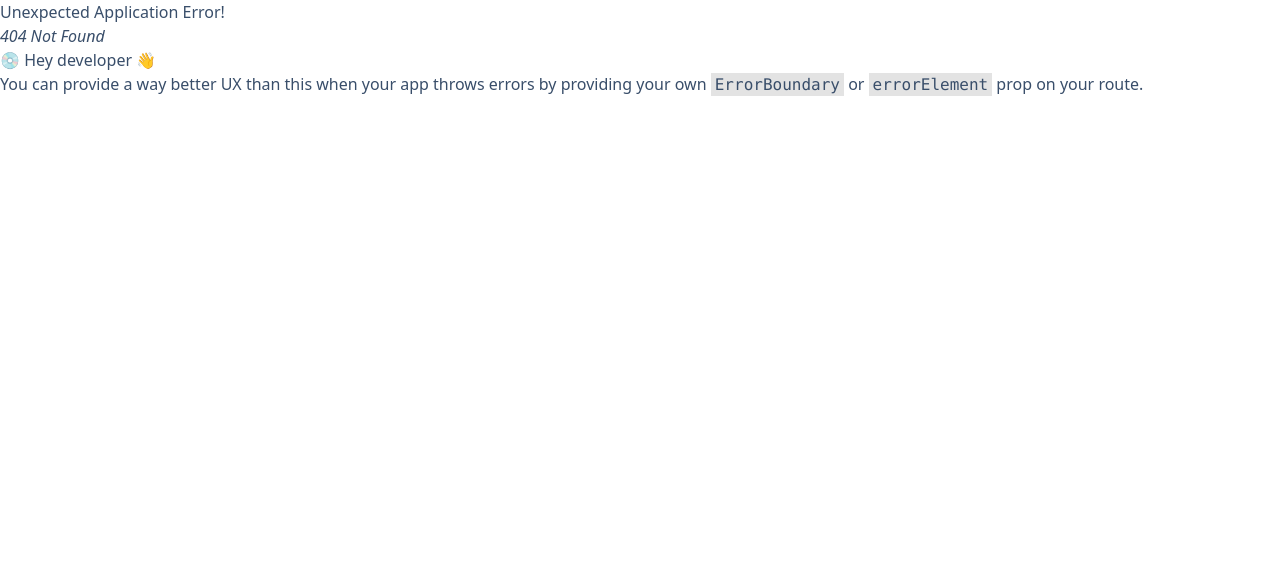
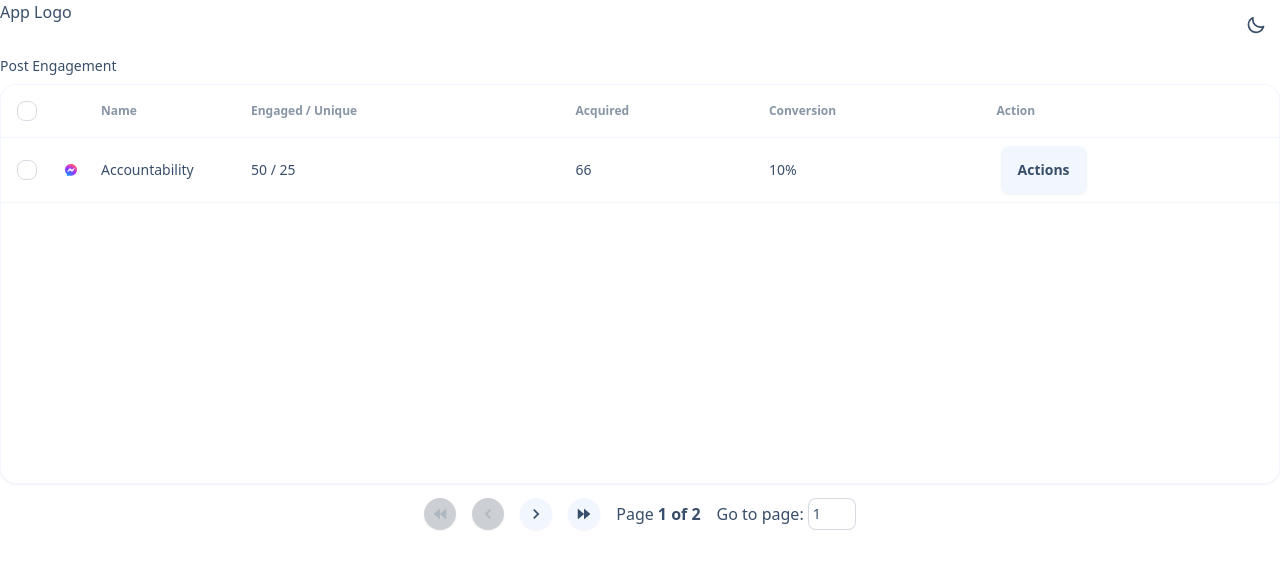
Before and after one commit to ogunsolahabib/clepher-post-engagements, a React (Vite) app: page /post-engagement in a window 1280 px wide. Before the commit this address had no page. Shown: the top 568 px of the page. Built offline with nearby package versions, Linux system fonts and the light colour scheme.

Commit message:
refactor routes

```diff
--- a/src/App.tsx
+++ b/src/App.tsx
@@ -1,99 +1,16 @@
-import { useEffect, useState } from 'react';
-import Instagram from './components/icons/Instagram';
-import Messenger from './components/icons/Messenger';
-import Header from './components/sections/Header'
-import CheckBox from './components/ui/Checkbox';
-import Dropdown, { DropDownContent } from './components/ui/Dropdown';
-import Pagination from './components/ui/Pagination';
-import Table from './components/ui/Table'
-import usePagination from './custom-hooks/usePagination';
-import EditPostEngagement from './pages/EditPostEngagement';
-import Button from './components/ui/Button';
+import { useEffect } from "react"
+import { Outlet, useNavigate } from "react-router-dom"
 
-
-const renderChannelIcon = (channel: any) => {
-  switch (channel) {
-    case 'messenger': return <Messenger width={12} height={12} />
-    case 'instagram': return <Instagram width={12} height={12} />
-    default: return null
-  }
-}
-const allData = [
-  { id: 1, name: "Accountability", engaged: 50, unique: 25, acquired: 66, conversion: 10, channel: 'messenger' },
-  { id: 2, name: "Brand", engaged: 50, unique: 25, acquired: 66, conversion: 10, channel: 'messenger' },
-
-].map(d => ({ ...d, checked: false }));
-function App() {
-  const pageSize = 1
-
-  const totalPages = Math.ceil(allData.length / pageSize);
-
-  const paginationData = usePagination(totalPages);
-
-  const [currentData, setCurrentData] = useState<Array<any>>([]);
+export function App() {
+  const navigate = useNavigate();
 
   useEffect(() => {
-    const currentData = allData.slice(paginationData.startIndex, paginationData.endIndex + 1);
-    setCurrentData(currentData)
+    navigate('/post-engagement');
+  }, [navigate])
 
-  }, [paginationData.currentPage, paginationData.endIndex, paginationData.startIndex])
-
-
-  const checkAll = (e) => {
-    const allDataCopy = [...allData];
-    if (e.target.checked) {
-      allDataCopy.forEach(d => d.checked = true);
-    } else {
-      allDataCopy.forEach(d => d.checked = false);
-    }
-    setCurrentData(allDataCopy.slice(paginationData.startIndex, paginationData.endIndex + 1))
-  }
-
-
-
-  const checkByKey = (key: number) => {
-    const allDataCopy = [...allData];
-    const itemIndex = allDataCopy.findIndex(d => d.id == key);
-
-    allDataCopy[itemIndex].checked = !allDataCopy[itemIndex].checked
-
-    setCurrentData(allDataCopy.slice(paginationData.startIndex, paginationData.endIndex + 1))
-
-  }
-
-  const isCheckAllIndeterminate = allData.some(d => d.checked) && allData.some(d => !d.checked);
-
-
-  const columns = [
-    { title: <CheckBox indeterminate={isCheckAllIndeterminate} onChange={checkAll} checked={allData.every(d => d.checked)} />, accessor: (data) => <CheckBox id={data.id} checked={data.checked} onChange={() => checkByKey(data.id)} />, width: "20px" },
-    { title: "", accessor: (data) => renderChannelIcon(data.channel), width: "20px" },
-    { title: "Name", accessor: (data: any) => data.name, width: "150px" },
-    {
-      title: "Engaged / Unique", accessor: (data) => `${data.engaged} / ${data.unique}`,
-    },
-    { title: "Acquired", accessor: (data) => data.acquired },
-    { title: "Conversion", accessor: (data) => `${data.conversion}%` },
-
-    {
-      title: "Action", accessor: () => <Dropdown className='dropdown-end' labelNode={
-        <Button size='xs' variant='outline'>Actions</Button>} contentNode={<DropDownContent className="menu menu-xs shadow bg-base-100">
-          <li><a>Edit</a></li>
-          <li><a>Rename</a></li>
-          <li><a>Delete</a></li>
-        </DropDownContent>
-        } />
-    },
-  ];
   return (
     <div className='bg-base-200'>
-      <Header />
-      <h4 className="truncate text-xl">Post Engagements</h4>
-      <Table data={currentData} columns={columns} />
-      <Pagination totalPages={totalPages} {...paginationData} />
-
-
-      <EditPostEngagement />
-
+      <Outlet />
     </div>
   )
 }
--- /dev/null
+++ b/src/components/page-specific/PostEngagement/PostsTable.tsx
@@ -0,0 +1,90 @@
+import { useEffect, useState } from "react"
+import usePagination from "../../../custom-hooks/usePagination"
+import Instagram from "../../icons/Instagram"
+import Messenger from "../../icons/Messenger"
+import Table from "../../ui/Table"
+import Pagination from "../../ui/Pagination"
+import CheckBox from "../../ui/Checkbox"
+import Button from "../../ui/Button"
+import Dropdown, { DropDownContent } from "../../ui/Dropdown"
+
+const renderChannelIcon = (channel: any) => {
+    switch (channel) {
+        case 'messenger': return <Messenger width={12} height={12} />
+        case 'instagram': return <Instagram width={12} height={12} />
+        default: return null
+    }
+}
+
+
+export default function PostsTable() {
+
+
+    const allData = [
+        { id: 1, name: "Accountability", engaged: 50, unique: 25, acquired: 66, conversion: 10, channel: 'messenger' },
+        { id: 2, name: "Brand", engaged: 50, unique: 25, acquired: 66, conversion: 10, channel: 'messenger' },
+    ].map(d => ({ ...d, checked: false }));
+
+    const pageSize = 1
+
+    const totalPages = Math.ceil(allData.length / pageSize);
+
+    const paginationData = usePagination(totalPages);
+
+    const [currentData, setCurrentData] = useState<Array<any>>([]);
+
+    useEffect(() => {
+        const currentData = allData.slice(paginationData.startIndex, paginationData.endIndex + 1);
+        setCurrentData(currentData)
+
+    }, [paginationData.currentPage, paginationData.endIndex, paginationData.startIndex])
+
+
+    const checkAll = (e) => {
+        const allDataCopy = [...allData];
+        if (e.target.checked) {
+            allDataCopy.forEach(d => d.checked = true);
+        } else {
+            allDataCopy.forEach(d => d.checked = false);
+        }
+        setCurrentData(allDataCopy.slice(paginationData.startIndex, paginationData.endIndex + 1))
+    }
+
+
+    const checkByKey = (key: number) => {
+        const allDataCopy = [...allData];
+        const itemIndex = allDataCopy.findIndex(d => d.id == key);
+
+        allDataCopy[itemIndex].checked = !allDataCopy[itemIndex].checked
+
+        setCurrentData(allDataCopy.slice(paginationData.startIndex, paginationData.endIndex + 1))
+
+    }
+
+    const isCheckAllIndeterminate = allData.some(d => d.checked) && allData.some(d => !d.checked);
+
+
+    const columns = [
+        { title: <CheckBox indeterminate={isCheckAllIndeterminate} onChange={checkAll} checked={allData.every(d => d.checked)} />, accessor: (data) => <CheckBox id={data.id} checked={data.checked} onChange={() => checkByKey(data.id)} />, width: "20px" },
+        { title: "", accessor: (data) => renderChannelIcon(data.channel), width: "20px" },
+        { title: "Name", accessor: (data: any) => data.name, width: "150px" },
+        {
+            title: "Engaged / Unique", accessor: (data) => `${data.engaged} / ${data.unique}`,
+        },
+        { title: "Acquired", accessor: (data) => data.acquired },
+        { title: "Conversion", accessor: (data) => `${data.conversion}%` },
+
+        {
+            title: "Action", accessor: () => <Dropdown className='dropdown-end' labelNode={
+                <Button size='xs' variant='outline'>Actions</Button>} contentNode={<DropDownContent className="menu menu-xs shadow bg-base-100">
+                    <li><a>Edit</a></li>
+                    <li><a>Rename</a></li>
+                    <li><a>Delete</a></li>
+                </DropDownContent>
+                } />
+        },
+    ];
+
+    return <> <Table data={currentData} columns={columns} />
+        <Pagination totalPages={totalPages} {...paginationData} /></>
+}
--- a/src/pages/EditPostEngagement.tsx
+++ b/src/pages/EditPostEngagement.tsx
@@ -1,8 +1,10 @@
+import RootLayout from "../components/RootLayout";
 import Settings from "../components/page-specific/EditPostEngagement/Settings";
 import Card, { CardBody } from "../components/ui/Card";
 
 export default function EditPostEngagement() {
-    return <Card className="">
+    return <RootLayout>
+        <Card className="">
             <CardBody>
                 <div className="flex flex-col md:flex-row">
                     <div className="md:basis-2/5">
@@ -11,4 +13,5 @@ export default function EditPostEngagement() {
                 </div>
             </CardBody>
         </Card>
+    </RootLayout>
 }
--- /dev/null
+++ b/src/pages/ErrorPage.tsx
@@ -0,0 +1,7 @@
+import RootLayout from "../components/RootLayout";
+
+export default function ErrorPage() {
+    return <RootLayout>
+        <h1>Error occured</h1>
+    </RootLayout>
+}
--- /dev/null
+++ b/src/pages/PostEngagement.tsx
@@ -0,0 +1,22 @@
+import RootLayout from "../components/RootLayout";
+import PostsTable from "../components/page-specific/PostEngagement/PostsTable";
+import Breadcrumb from "../components/ui/Breadcrumbs";
+
+
+
+
+function PostEngagement() {
+
+
+
+
+
+    return (
+        <RootLayout>
+            <Breadcrumb items={['Post Engagement']} />
+            <PostsTable />
+        </RootLayout>
+    )
+}
+
+export default PostEngagement
```
Also changed, not shown: src/main.tsx (+15 -1 lines). Lines whose indentation alone changed are shown as unchanged.
